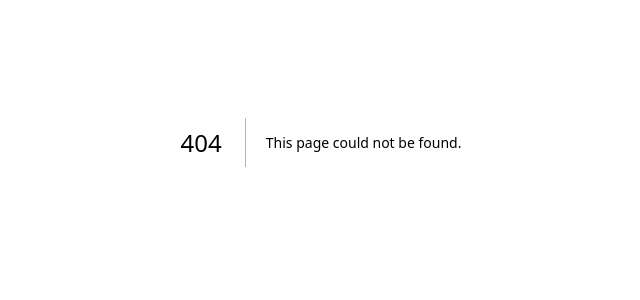
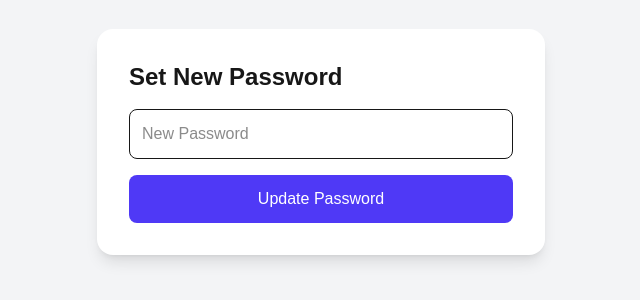
Before and after one commit to AsmaSaleem9405/Teamsphere, a Next.js app: page /update-password in a window 1280 px wide. Before the commit this address had no page. Shown: the part 258-558 px from the top of the page, without its empty margins (319-959 px from the left). Built offline with nearby package versions, Linux system fonts and the light colour scheme; no server answers.

Commit message:
forget password

```diff
--- /dev/null
+++ b/app/forgot-password/page.js
@@ -0,0 +1,64 @@
+"use client";
+
+import { useState } from "react";
+import { supabase } from "@/app/lib/supabase/client";
+import { useRouter } from "next/navigation";
+
+export default function ForgotPassword() {
+  const router = useRouter();
+  const [email, setEmail] = useState("");
+  const [message, setMessage] = useState("");
+  const [loading, setLoading] = useState(false);
+
+  const sendResetEmail = async () => {
+    try {
+      setLoading(true);
+      setMessage("");
+
+      const { error } = await supabase.auth.resetPasswordForEmail(email, {
+        redirectTo: `${window.location.origin}/reset-password`,
+      });
+
+      if (error) throw error;
+
+      setMessage("Password reset email sent! Check your inbox.");
+    } catch (err) {
+      setMessage(err.message);
+    } finally {
+      setLoading(false);
+    }
+  };
+
+  return (
+    <div className="flex items-center justify-center h-screen bg-gray-100">
+      <div className="bg-white p-6 rounded shadow w-96">
+
+        <h1 className="text-xl font-bold mb-4">
+          Forgot Password
+        </h1>
+
+        <input
+          type="email"
+          placeholder="Enter your email"
+          value={email}
+          onChange={(e) => setEmail(e.target.value)}
+          className="w-full border p-3 rounded mb-3"
+        />
+
+        <button
+          onClick={sendResetEmail}
+          disabled={loading}
+          className="w-full bg-indigo-600 text-white py-2 rounded"
+        >
+          {loading ? "Sending..." : "Send Reset Link"}
+        </button>
+
+        {message && (
+          <p className="mt-3 text-sm text-center">
+            {message}
+          </p>
+        )}
+      </div>
+    </div>
+  );
+}
--- /dev/null
+++ b/app/reset-password/page.js
@@ -0,0 +1,84 @@
+"use client";
+
+import { useState, useEffect } from "react";
+import { supabase } from "@/app/lib/supabase/client";
+import { useRouter } from "next/navigation";
+
+export default function ResetPassword() {
+  const router = useRouter();
+
+  const [password, setPassword] = useState("");
+  const [message, setMessage] = useState("");
+  const [loading, setLoading] = useState(false);
+
+  // ✅ ensure user came from email link
+  useEffect(() => {
+    const checkSession = async () => {
+      const { data: { session } } =
+        await supabase.auth.getSession();
+
+      if (!session) {
+        router.push("/sign-in");
+      }
+    };
+
+    checkSession();
+  }, [router]);
+
+  const updatePassword = async () => {
+    try {
+      setLoading(true);
+      setMessage("");
+
+      const { error } = await supabase.auth.updateUser({
+        password,
+      });
+
+      if (error) throw error;
+
+      setMessage("Password updated successfully!");
+
+      setTimeout(() => {
+        router.push("/sign-in");
+      }, 2000);
+
+    } catch (err) {
+      setMessage(err.message);
+    } finally {
+      setLoading(false);
+    }
+  };
+
+  return (
+    <div className="flex items-center justify-center h-screen bg-gray-100">
+      <div className="bg-white p-6 rounded shadow w-96">
+
+        <h1 className="text-xl font-bold mb-4">
+          Reset Password
+        </h1>
+
+        <input
+          type="password"
+          placeholder="Enter new password"
+          value={password}
+          onChange={(e) => setPassword(e.target.value)}
+          className="w-full border p-3 rounded mb-3"
+        />
+
+        <button
+          onClick={updatePassword}
+          disabled={loading}
+          className="w-full bg-green-600 text-white py-2 rounded"
+        >
+          {loading ? "Updating..." : "Update Password"}
+        </button>
+
+        {message && (
+          <p className="mt-3 text-sm text-center">
+            {message}
+          </p>
+        )}
+      </div>
+    </div>
+  );
+}
--- a/app/sign-in/page.js
+++ b/app/sign-in/page.js
@@ -163,16 +163,14 @@ const googleLogin = async () => {
         </div>
 
         {/* Remember */}
+      {/* Remember */}
 <div className="flex justify-between items-center mt-5 mb-7 text-sm">
   <label className="flex items-center gap-2 text-gray-600">
     <input type="checkbox" />
     Remember me
   </label>
 
-          <Link
-            href="/forgot-password"
-            className="text-indigo-600 hover:underline"
-          >
+<Link href="/forgot-password">
   Forgot password?
 </Link>
 </div>
--- /dev/null
+++ b/app/update-password/page.js
@@ -0,0 +1,76 @@
+"use client";
+
+import { useState } from "react";
+import { supabase } from "@/app/lib/supabase/client";
+import { useRouter } from "next/navigation";
+
+export default function UpdatePasswordPage() {
+  const router = useRouter();
+
+  const [password, setPassword] = useState("");
+  const [loading, setLoading] = useState(false);
+  const [message, setMessage] = useState("");
+
+  const updatePassword = async (e) => {
+    e.preventDefault();
+
+    try {
+      setLoading(true);
+
+      const { error } = await supabase.auth.updateUser({
+        password,
+      });
+
+      if (error) throw error;
+
+      setMessage("Password updated successfully!");
+
+      setTimeout(() => {
+        router.push("/");
+      }, 2000);
+    } catch (error) {
+      setMessage(error.message);
+    } finally {
+      setLoading(false);
+    }
+  };
+
+  return (
+    <div className="min-h-screen flex items-center justify-center bg-gray-100 px-5">
+      <div className="bg-white p-8 rounded-2xl shadow-lg w-full max-w-md">
+        <h1 className="text-2xl font-bold mb-4">
+          Set New Password
+        </h1>
+
+        {message && (
+          <div className="mb-4 p-3 rounded bg-green-100 text-green-700">
+            {message}
+          </div>
+        )}
+
+        <form onSubmit={updatePassword}>
+          <input
+            type="password"
+            placeholder="New Password"
+            required
+            value={password}
+            onChange={(e) =>
+              setPassword(e.target.value)
+            }
+            className="w-full border rounded-lg p-3 mb-4"
+          />
+
+          <button
+            type="submit"
+            disabled={loading}
+            className="w-full bg-indigo-600 text-white py-3 rounded-lg"
+          >
+            {loading
+              ? "Updating..."
+              : "Update Password"}
+          </button>
+        </form>
+      </div>
+    </div>
+  );
+}
```
Lines whose indentation alone changed are shown as unchanged.
